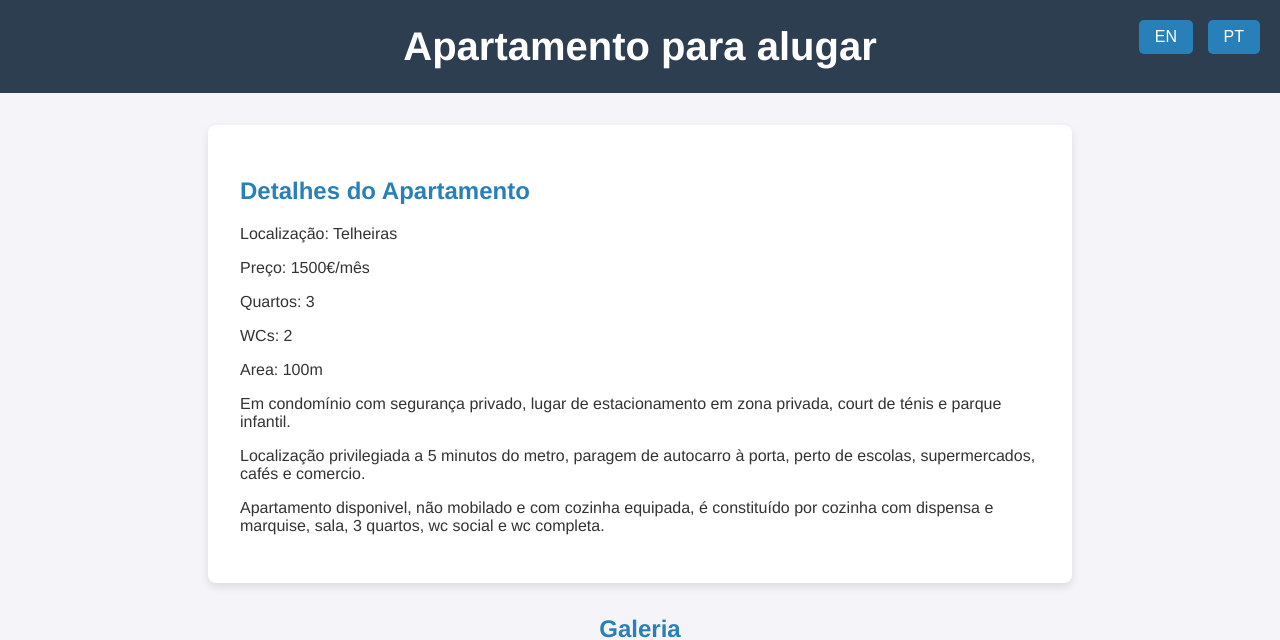
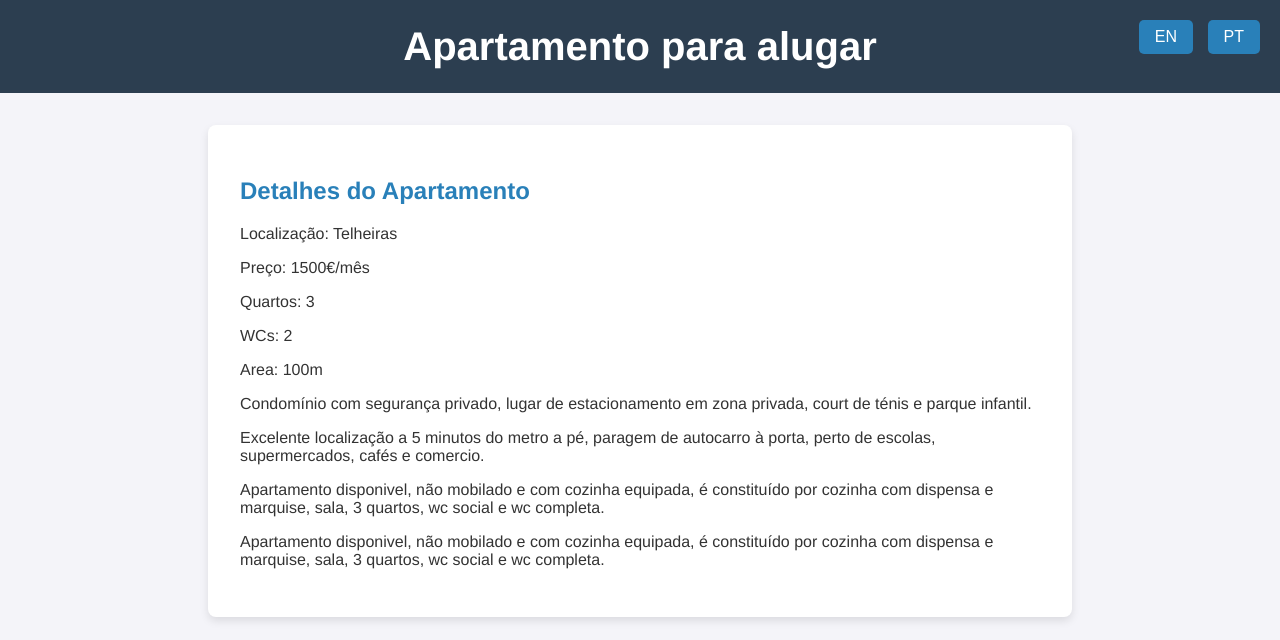
Before and after one commit to tiagobgarcia/tiagobgarcia.github.io, a plain HTML site: page index.html in a window 1280 px wide. Shown: the top 640 px of the page. Drawn offline with Linux system fonts and the light colour scheme.

Commit message:
fix translations

```diff
--- a/index.html
+++ b/index.html
@@ -83,6 +83,9 @@
                 bedrooms: "Bedrooms: 3",
                 bathrooms: "Bathrooms: 2",
                 sqft: "Area: 100m",
+                extra1: "Condo with private security, private parking space, tennis court and children's playground.",
+                extra2: "Excelent location 5 minutes walk to subway, close to bus stop, schools, supermarkets, cafes and shops.",
+                extra3: "Apartment available, unfurnished and equipped kitchen, consisting of a kitchen with pantry and awning, living room, 3 bedrooms, guest bathroom and complete bathroom.",
                 galleryTitle: "Gallery",
                 videoTitle: "Apartment Video",
                 contactTitle: "Contact Information",
@@ -96,6 +99,9 @@
                 bedrooms: "Quartos: 3",
                 bathrooms: "WCs: 2",
                 sqft: "Area: 100m",
+                extra1: "Condomínio com segurança privado, lugar de estacionamento em zona privada, court de ténis e parque infantil.",
+                extra2: "Excelente localização a  5 minutos do metro a pé, paragem de autocarro à porta, perto de escolas, supermercados, cafés e comercio.",
+                extra3: "Apartamento disponivel, não mobilado e com cozinha equipada, é constituído por cozinha com dispensa e marquise, sala, 3 quartos, wc social e wc completa.",
                 galleryTitle: "Galeria",
                 videoTitle: "Vídeo do Apartamento",
                 contactTitle: "Informações de Contato",
@@ -111,6 +117,9 @@
             bedrooms: document.getElementById('bedrooms'),
             bathrooms: document.getElementById('bathrooms'),
             sqft: document.getElementById('sqft'),
+            extra1: document.getElementById('extra1'),
+            extra2: document.getElementById('extra2'),
+            extra3: document.getElementById('extra3'),
             galleryTitle: document.getElementById('gallery-title'),
             videoTitle: document.getElementById('video-title'),
             contactTitle: document.getElementById('contact-title'),
@@ -133,6 +142,9 @@
             elements.bedrooms.innerHTML = content[lang].bedrooms;
             elements.bathrooms.innerHTML = content[lang].bathrooms;
             elements.sqft.innerHTML = content[lang].sqft;
+            elements.extra1.innerHTML = content[lang].extra1;
+            elements.extra2.innerHTML = content[lang].extra2;
+            elements.extra3.innerHTML = content[lang].extra3;
             elements.galleryTitle.innerHTML = content[lang].galleryTitle;
             elements.videoTitle.innerHTML = content[lang].videoTitle;
             elements.contactTitle.innerHTML = content[lang].contactTitle;
```
